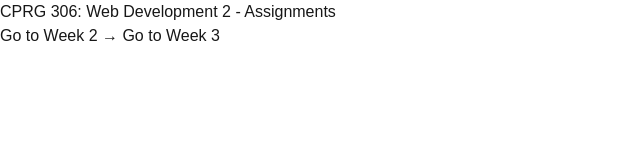
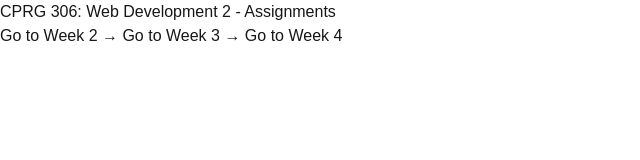
Before and after one commit to RealTestingp/cprg306-assignments, a Next.js app: page / in a window 1280 px wide. Shown: the top 160 px of the page, without its empty margins (0-640 px from the left). Built offline with nearby package versions, Linux system fonts and the light colour scheme.

Commit message:
added week 4

```diff
--- a/app/page.js
+++ b/app/page.js
@@ -5,7 +5,8 @@
     <main>
       <h1>CPRG 306: Web Development 2 - Assignments</h1>
       <Link href="/week-2">Go to Week 2 → </Link>
-      <Link href="/week-3">Go to Week 3</Link>
+      <Link href="/week-3">Go to Week 3 → </Link>
+      <Link href="/week-4">Go to Week 4</Link>
     </main>
   );
 }
```
